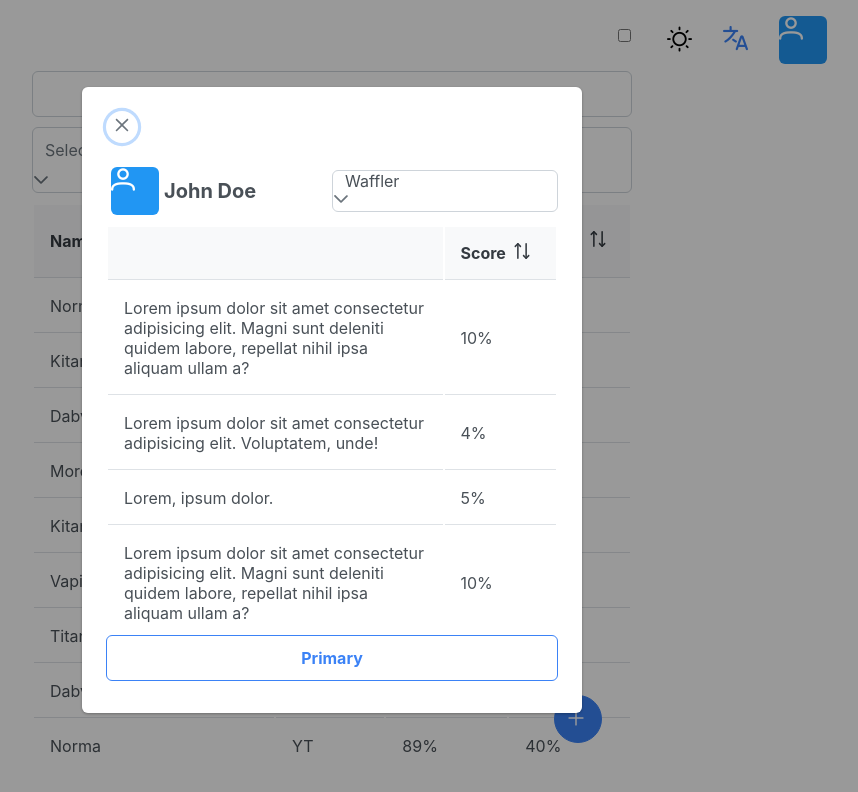
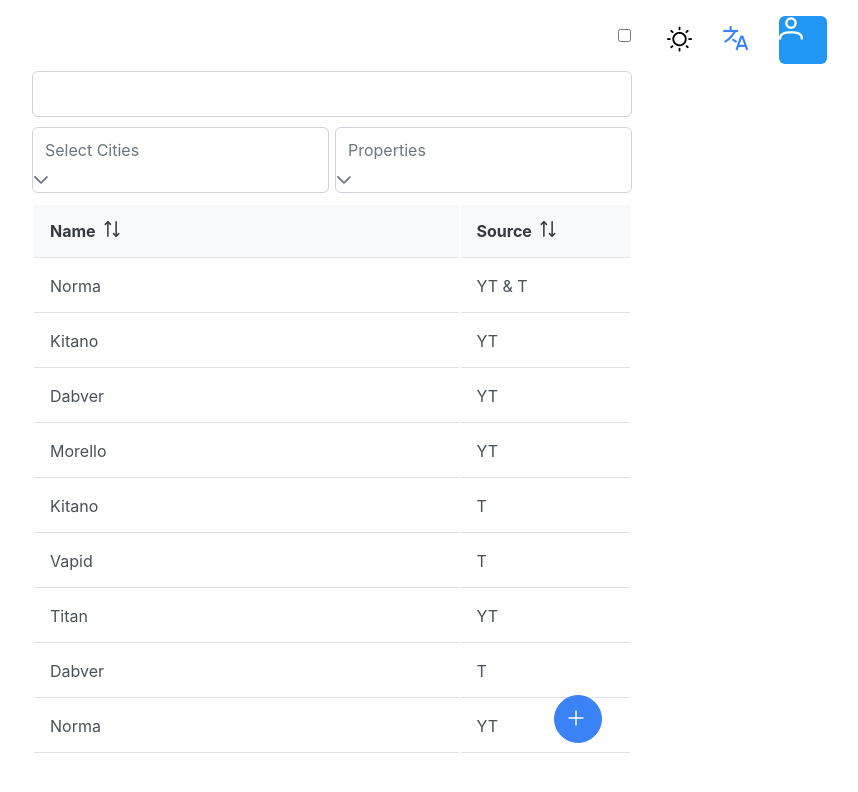
Before and after one commit to KuYaki/waffler, a Vue app: page / in a window 1280 px wide. Shown: the top 792 px of the page, without its empty margins (308-1166 px from the left). Built offline with nearby package versions, Linux system fonts and the light colour scheme.

Commit message:
Table dependent on properties

```diff
--- a/src/components/table/MainPageTable.vue
+++ b/src/components/table/MainPageTable.vue
@@ -1,10 +1,17 @@
 <script setup lang="ts">
-import { ref, onMounted } from 'vue';
+import { ref, onMounted, type PropType } from 'vue';
 import { Service } from '@/components/table/Servise';
 
 import DataTable from 'primevue/datatable';
 import Column    from 'primevue/column';
 import Skeleton  from 'primevue/skeleton';
+
+const props = defineProps({
+    properties :{
+        type: Object as PropType<Array<{label:string}>>,
+        default:[]
+    }
+})
 
 onMounted(() => {
     cars.value = Array.from({ length: 100000 }).map((_, i) => Service.generate(i + 1));
@@ -80,17 +87,18 @@ const loadCarsLazy = (event:any) => {
                     </template>
             </Column>
             <Column
+                v-for="property in properties"
                 sortable
-                field="waffler"
-                header="Waffler"
-                style="width: 15%">
+                :field  = property.label
+                :header = property.label
+                style  = "width: 15%">
                     <template #loading>
                         <div>
                             <Skeleton width="40%" height="1rem" />
                         </div>
                     </template>
             </Column>
-            <Column
+            <!-- <Column
                 sortable
                 field="racizm"
                 header="Racizm"
@@ -100,7 +108,7 @@ const loadCarsLazy = (event:any) => {
                             <Skeleton width="40%" height="1rem" />
                         </div>
                     </template>
-            </Column>
+            </Column> -->
         </DataTable>
 
         <div class="slot">
--- a/src/components/table/Servise.ts
+++ b/src/components/table/Servise.ts
@@ -8,8 +8,8 @@ export const Service = {
             id,
             name: this.generateName(),
             source: this.generateSouce(),
-            waffler: this.generatePercent(),
-            racizm: this.generatePercent()
+            Waffler: this.generatePercent(),
+            Rasizm: this.generatePercent()
         };
     },
 
--- /dev/null
+++ b/src/data/component/dropdown.ts
@@ -0,0 +1,15 @@
+class DropdownData {
+
+    property = [
+        { label:'Waffler' },
+        { label:'Rasizm'  },
+    ]
+
+    source = [
+        { label: 'YouTube' },
+        { label: 'Telegram' }
+    ]
+
+}
+
+export default new DropdownData
--- a/src/views/MainPage.vue
+++ b/src/views/MainPage.vue
@@ -14,8 +14,9 @@
 
     const isAddTokenDlgOpen = ref(false)
     const isSignInDlgOpen   = ref(false)
-    const isProfileDlgOpen  = ref(true)
+    const isProfileDlgOpen  = ref(false)
 
+    const properties = ref()
 
     const openAddNewTokendDlg = () =>{
         isAddTokenDlgOpen.value = true
@@ -29,6 +30,11 @@
         isProfileDlgOpen.value = true
     }
 
+    const onUpdateProperties = ( value:any[] ) => {
+        properties.value = value
+        console.log('prop', properties.value)
+    }
+
 </script>
 
 <template>
@@ -38,8 +44,12 @@
 
     <div class="main_page">
         <InputText />
-        <SearchParam/>
-        <MainPageTable>
+        <SearchParam
+            @change-properties="onUpdateProperties"
+        />
+        <MainPageTable
+            :properties="properties"
+        >
             <Button
                 icon="pi pi-plus"
                 rounded
--- a/src/views/search_params/SearchParams.vue
+++ b/src/views/search_params/SearchParams.vue
@@ -1,16 +1,34 @@
 <script setup lang="ts">
-    import { ref } from 'vue';
+    import { ref, type Ref } from 'vue';
+
+    import  DropdownData  from '@/data/component/dropdown'
 
     import MultiSelect from "primevue/multiselect";
 
-    const selectedCities = ref();
-    const cities = ref([
-        { name: 'New York', code: 'NY' },
-        { name: 'Rome',     code: 'RM' },
-        { name: 'London',   code: 'LDN'},
-        { name: 'Istanbul', code: 'IST'},
-        { name: 'Paris',    code: 'PRS'}
-    ]);
+    //////////////////// Defines /////////////////////////
+
+    // const props = defineProps({})
+
+    const emit = defineEmits<{
+        ( e: 'changeProperties', value:{label:string}[]): void,
+    }>();
+
+
+
+    //////////////////// Vars ////////////////////////////
+
+    const selectedProperties:Ref<{label:string}[]> = ref()
+    const selectedSorces     = ref()
+
+    const sources    = ref(DropdownData.source )
+    const properties = ref(DropdownData.property)
+
+
+    /////////////////// Messages ////////////////////////
+
+    const onChangeProperties = ( ) => {
+        emit('changeProperties', selectedProperties.value)
+    }
 
 </script>
 
@@ -18,20 +36,21 @@
     <div class="params">
 
         <MultiSelect
-            v-model="selectedCities"
+            v-model="selectedSorces"
             display="chip"
-            :options="cities"
+            :options="sources"
             optionLabel="name"
             placeholder="Select Cities"
             :maxSelectedLabels="2" />
 
         <MultiSelect
-            v-model="selectedCities"
+            v-model="selectedProperties"
             display="chip"
-            :options="cities"
-            optionLabel="name"
-            placeholder="Select Cities"
-            :maxSelectedLabels="2" />
+            :options="properties"
+            optionLabel="label"
+            placeholder="Properties"
+            :maxSelectedLabels="2"
+            @update:modelValue="onChangeProperties" />
 
     </div>
 </template>
```
